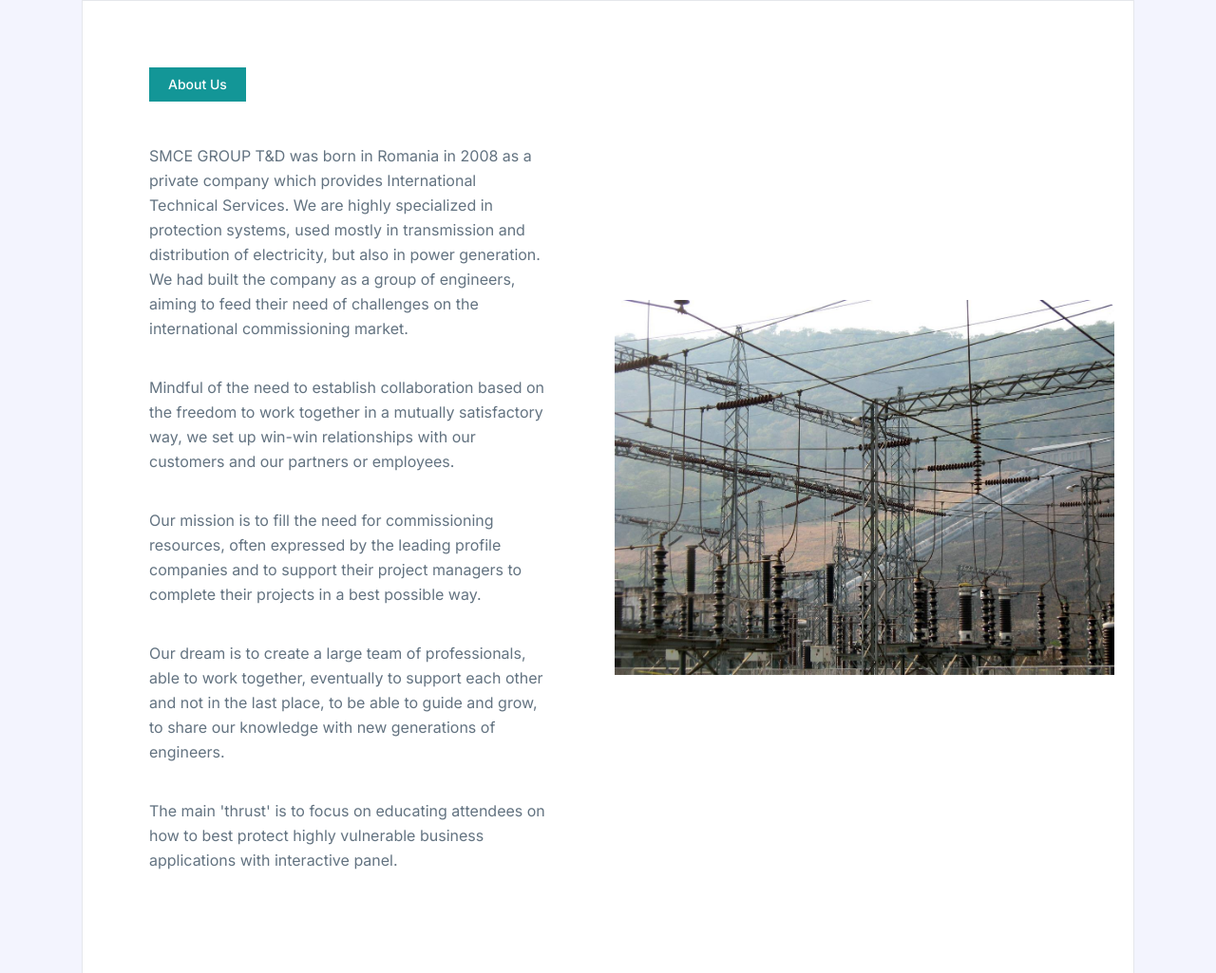
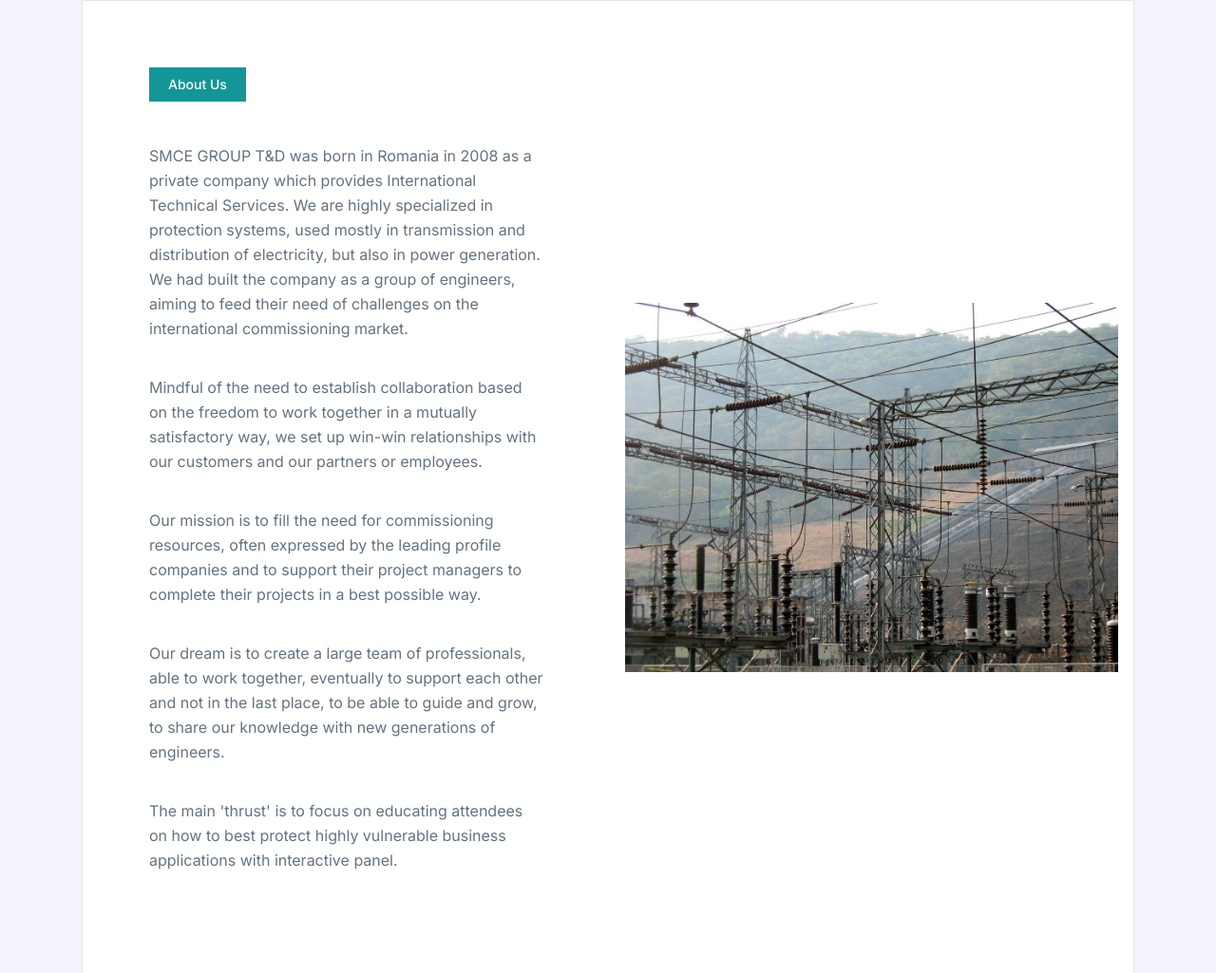
Before and after one commit to BogdanAchim/smce, a website: page smce/index.html in a window 1280 px wide. Shown: the part 578-1603 px from the top of the page at 95% size. Drawn offline with Linux system fonts and the light colour scheme.

Commit message:
Small improvements

```diff
--- a/smce/index.html
+++ b/smce/index.html
@@ -166,8 +166,8 @@
       </div>
       <div class="container">
         <div class="wow fadeInUp bg-white" data-wow-delay=".2s">
-          <div class="-mx-4 flex flex-wrap">
-            <div class="w-full px-4">
+          <div class="flex flex-wrap">
+            <div class="w-full">
               <div
                 class="items-center justify-between overflow-hidden border lg:flex"
               >
@@ -182,7 +182,6 @@
                   <h2
                     class="mb-6 text-3xl font-bold text-dark sm:text-4xl sm:leading-snug 2xl:text-[40px]"
                   >
-
                   </h2>
                   <p class="mb-9 text-base leading-relaxed text-body-color">
                     SMCE GROUP T&D was born in Romania in 2008 as a private company
@@ -214,7 +213,7 @@
                     interactive panel.
                   </p>
                 </div>
-                <div class="mr-5">
+                <div class="p-4">
                   <img
                     src="assets/images/about/about.jpg"
                     alt="hero"
@@ -231,13 +230,13 @@
 
     <!-- ====== Services Section Start -->
     <section
-      class="pt-20 pb-8 lg:pt-[120px] lg:pb-[70px]"
+      class="pb-8 lg:pb-[70px]"
+      id="engineering"
     >
       <div class="container">
         <!-- ENGINEERING START -->
         <section
           class="pt-20 pb-8"
-          id="engineering"
         >
           <h2
             class="mb-12 text-3xl font-bold text-dark sm:text-4xl md:text-[42px]"
```
